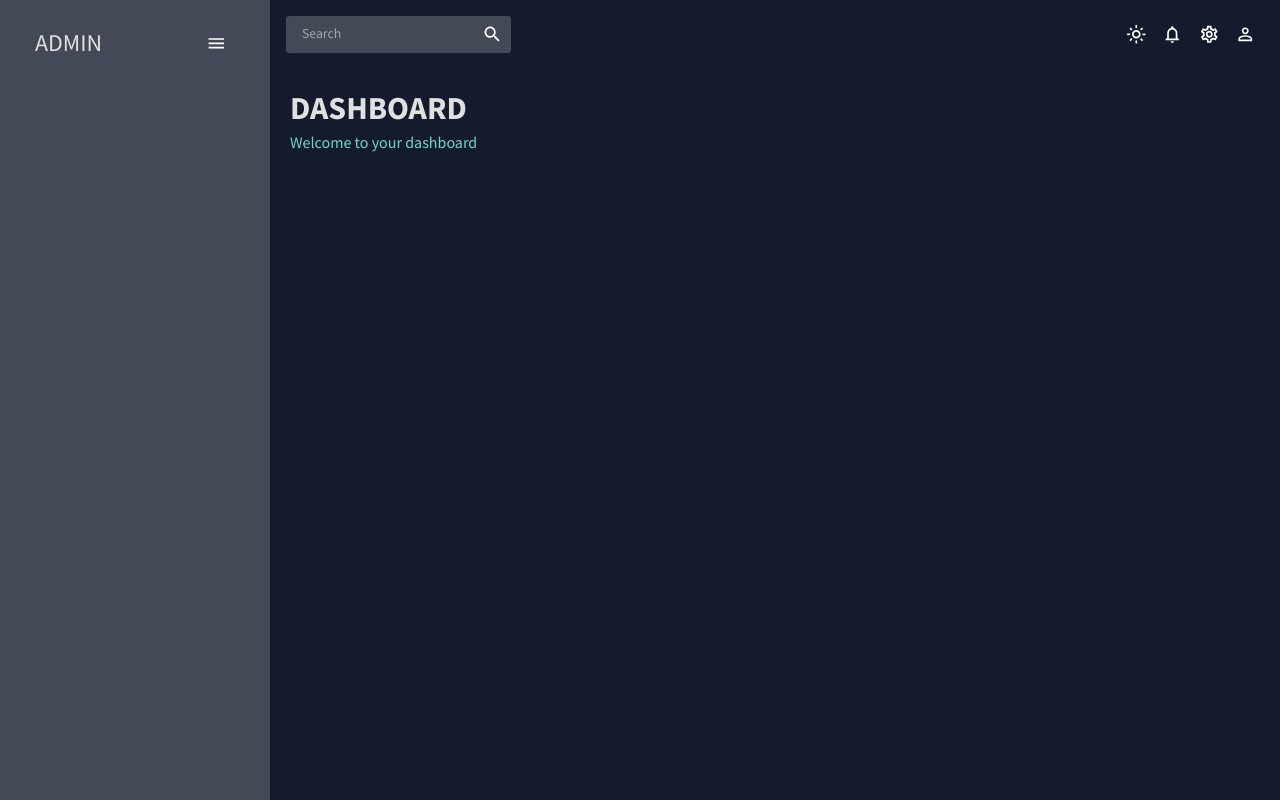
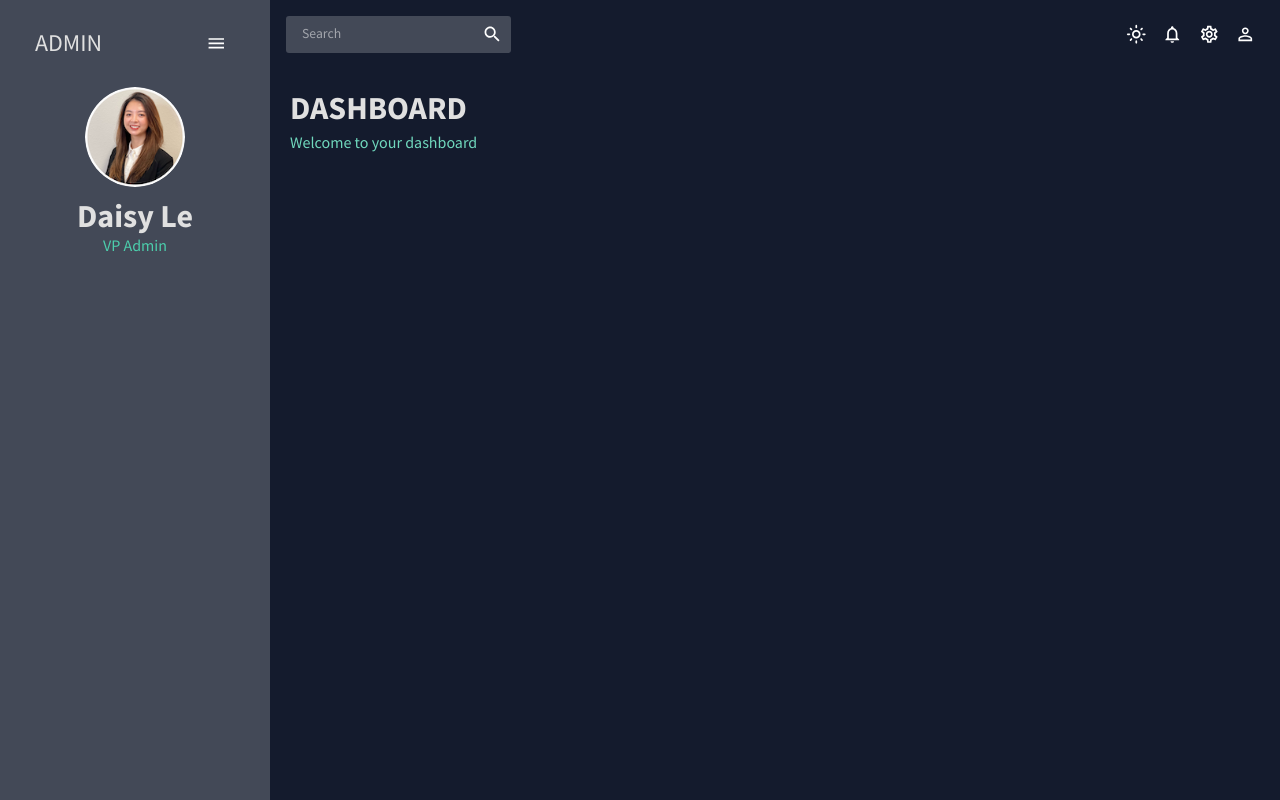
Before and after one commit to daisyle0203/React_Admin, a React (Create React App) app: page / in a window 1280 px wide. Built offline with nearby package versions, Linux system fonts and the light colour scheme.

Commit message:
add user image and title

```diff
--- a/src/scenes/global/Sidebar.jsx
+++ b/src/scenes/global/Sidebar.jsx
@@ -46,6 +46,7 @@
     >
       <ProSidebar collapsed={isCollapsed}>
         <Menu iconShape="square">
+
           {/* LOGO AND MENU ICON */}
           <MenuItem
             onClick={() => setIsCollapsed(!isCollapsed)}
@@ -71,6 +72,35 @@
               </Box>
             )}
           </MenuItem>
+
+          {/* USER IMAGE AND TITLE */}
+          {!isCollapsed && (
+            <Box mb="25px">
+              <Box display="flex" justifyContent="center" alignItems="center">
+                <img
+                  alt="profile-user"
+                  width="100px"
+                  height="100px"
+                  src={`../../assets/user.png`}
+                  style={{ cursor: "pointer", borderRadius: "50%" }}
+                />
+              </Box>
+              <Box textAlign="center">
+                <Typography
+                  variant="h2"
+                  color={colors.grey[100]}
+                  fontWeight="bold"
+                  sx={{ m: "10px 0 0 0" }}
+                >
+                  Daisy Le
+                </Typography>
+                <Typography variant="h5" color={colors.greenAccent[500]}>
+                  VP Admin
+                </Typography>
+              </Box>
+            </Box>
+          )}
+
         </Menu>
       </ProSidebar>
     </Box>
```
Also changed, not shown: public/assets/user.png (added).
